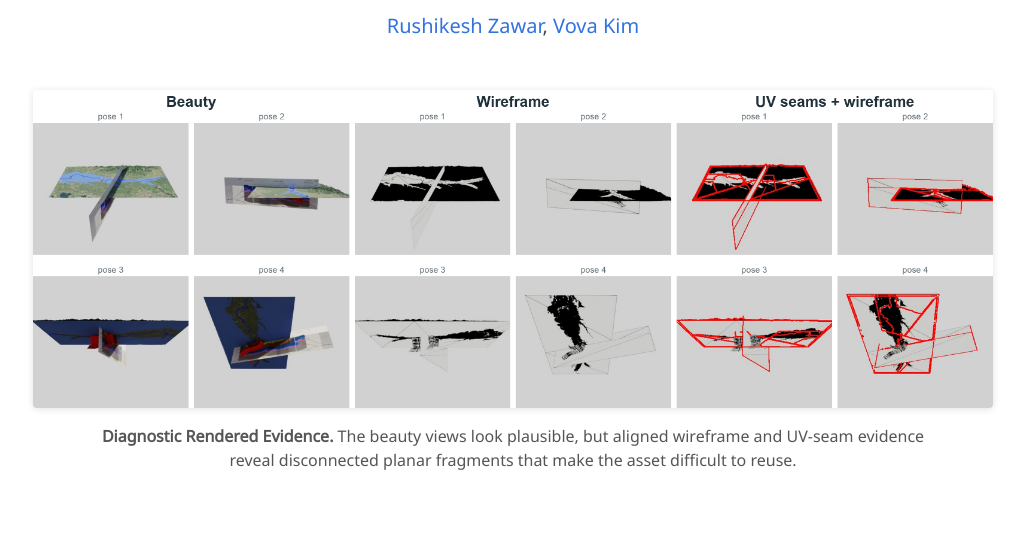
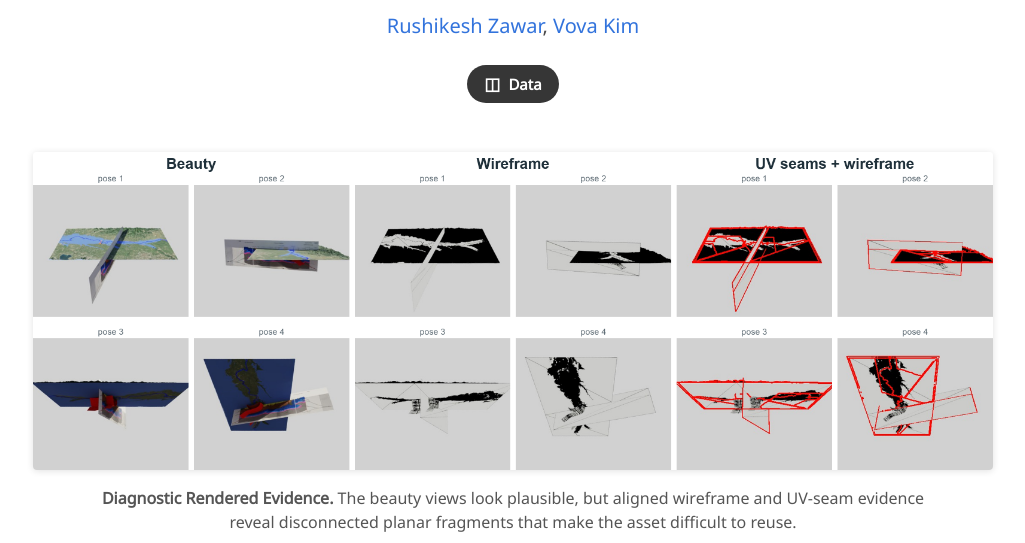
Before and after one commit to RBZ-99/is-this-3d-asset-usable, a plain HTML site: page index.html in a window 1280 px wide. Shown: the part 257-800 px from the top of the page, without its empty margins (127-1152 px from the left). Drawn offline with Linux system fonts and the light colour scheme; a web font is replaced by a local one.

Commit message:
Add top test data download
Co-authored-by: Copilot App <223556219+Copilot@users.noreply.github.com>

```diff
--- a/index.html
+++ b/index.html
@@ -19,6 +19,12 @@
           <a href="https://vovakim.com/">Vova Kim</a>
         </p>
 
+        <div class="publication-links" aria-label="Project resources">
+          <a class="pill-button" href="data/dre_external_reference_764_with_attribution.csv" download>
+            <span class="button-icon" aria-hidden="true">◫</span>
+            <span>Data</span>
+          </a>
+        </div>
       </div>
     </section>
 
```
